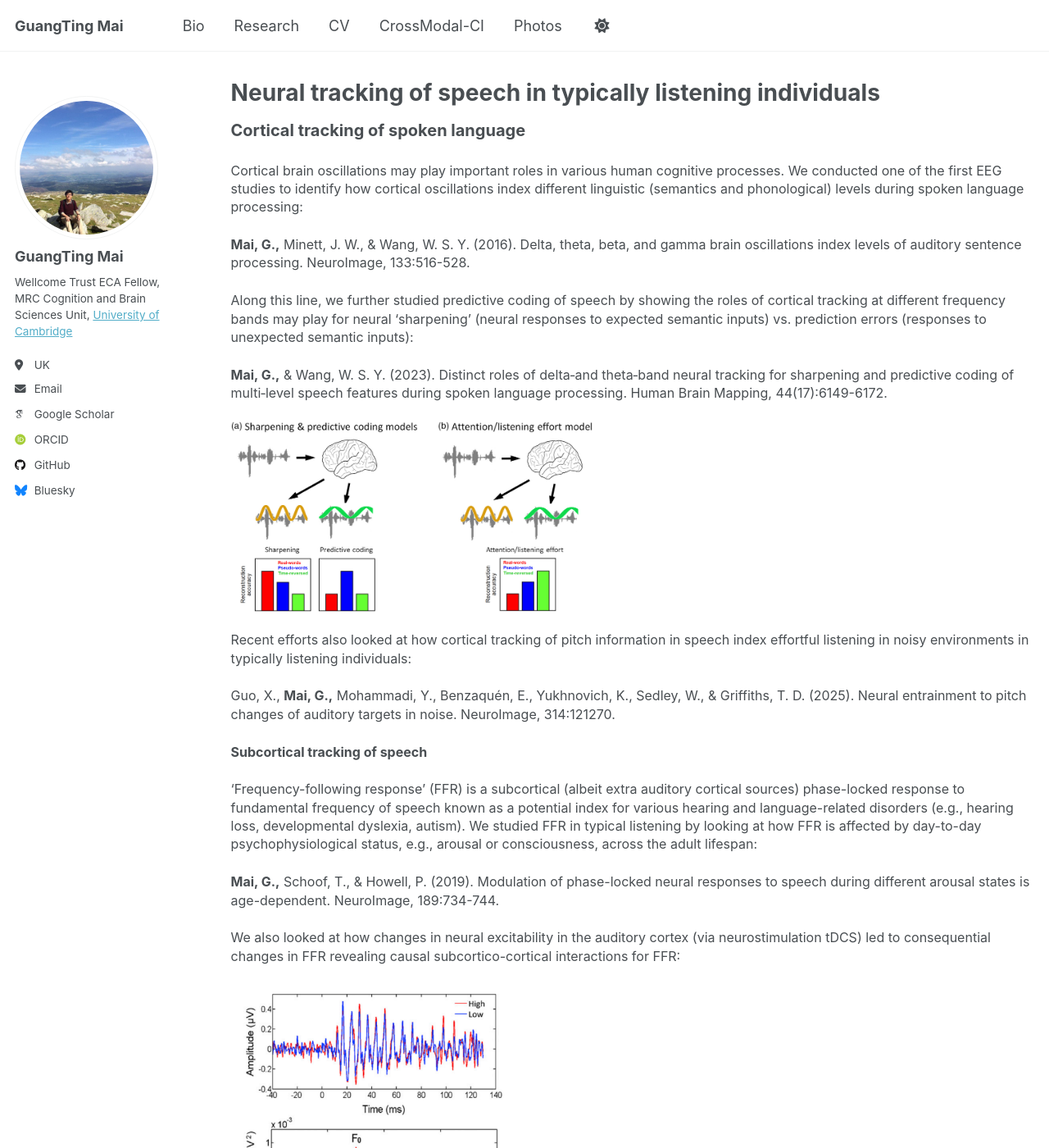
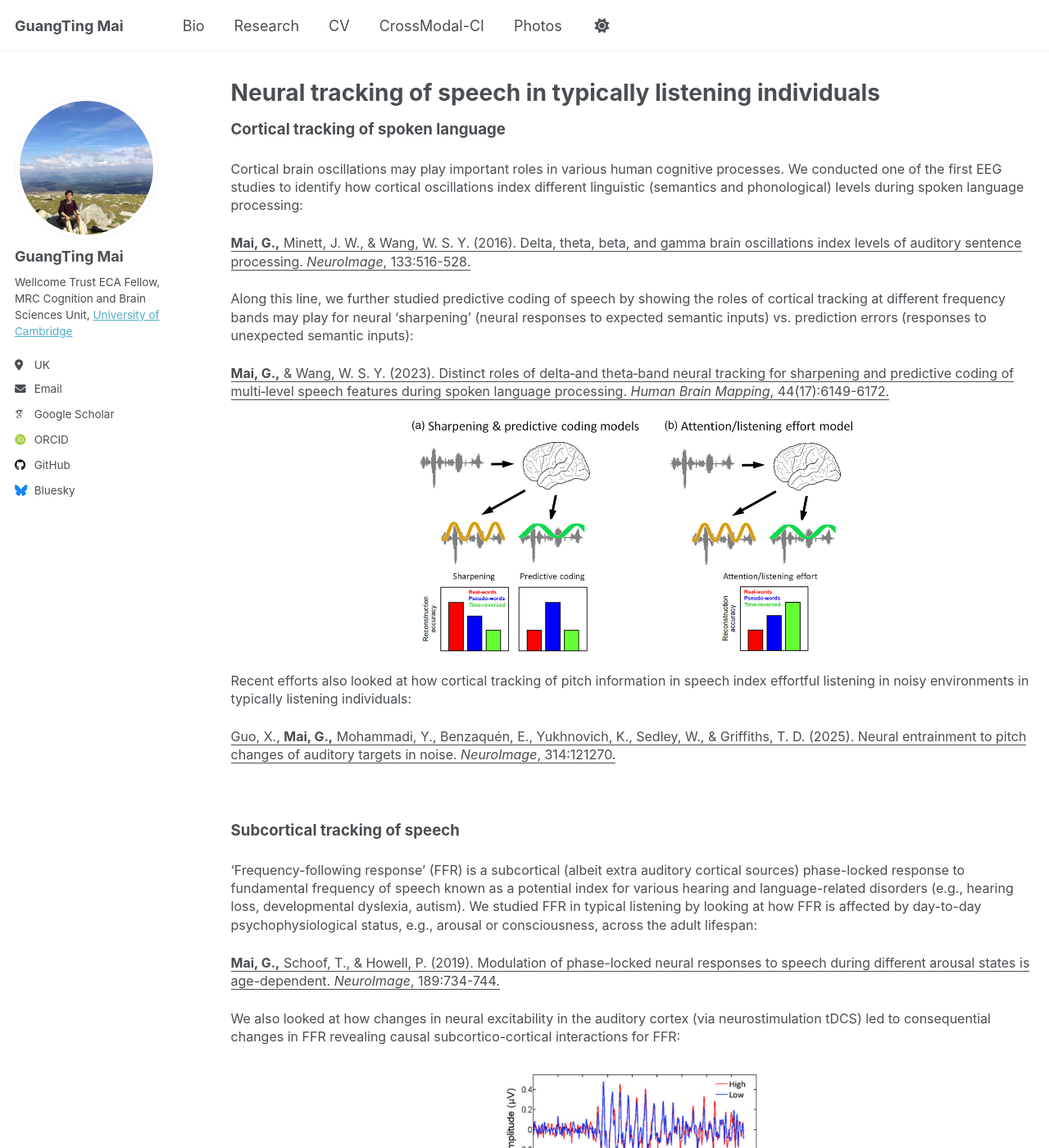
Before and after one commit to guangtingmai/guangtingmai.github.io, a Jekyll site: the page built from _pages/neuraltrack-typical.html, in a window 1280 px wide and 1400 px high. Shown: the whole window at 82% size. Built offline with Jekyll 4.4.1, drawn with Linux system fonts in a browser that asks for light colours; some web fonts are replaced; some of the changed text lies outside the part shown.

Commit message:
Update neuraltrack-typical.html

```diff
--- a/_pages/neuraltrack-typical.html
+++ b/_pages/neuraltrack-typical.html
@@ -4,34 +4,35 @@ title: "Neural tracking of speech in typically listening individuals"
 permalink: /neuraltrack-typical/
 author_profile: true
 ---
-<p><span style="font-size: 15pt;line-height: 1.4;display: block;margin-bottom: 0.1vh"><strong>Cortical tracking of spoken language</strong></span></p>
+<p><span style="font-size: 14pt;line-height: 1.4;display: block;margin-bottom: 0.1vh"><strong>Cortical tracking of spoken language</strong></span></p>
 <p><span style="font-size: 12pt;line-height: 1.4;display: block;margin-bottom: 0.1vh">Cortical brain oscillations may play important roles in
   various human cognitive processes. We conducted one of the first EEG studies to identify how cortical oscillations index different linguistic
   (semantics and phonological) levels during spoken language processing:</span></p>
-<p><span style="font-size: 12pt;line-height: 1.4;display: block;margin-bottom: 0.1vh"><strong>Mai, G.,</strong> Minett, J. W., & Wang, W. S. Y. (2016). Delta, theta, beta, and gamma brain oscillations index levels of auditory sentence processing. NeuroImage, 133:516-528.</span></p>
+<p><span style="font-size: 12pt;line-height: 1.4;display: block;margin-bottom: 0.1vh"><u><strong>Mai, G.,</strong> Minett, J. W., & Wang, W. S. Y. (2016). Delta, theta, beta, and gamma brain oscillations index levels of auditory sentence processing. <i>NeuroImage</i>, 133:516-528.</u></span></p>
 <p><span style="font-size: 12pt;line-height: 1.4;display: block;margin-bottom: 0.1vh">Along this line, we further studied predictive coding of
   speech by showing the roles of cortical tracking at different frequency bands may play for neural ‘sharpening’ (neural responses to expected
   semantic inputs) vs. prediction errors (responses to unexpected semantic inputs):</span></p>
-<p><span style="font-size: 12pt;line-height: 1.4;display: block;margin-bottom: 0.1vh"><strong>Mai, G.,</strong> & Wang, W. S. Y. (2023). Distinct roles of delta‐and theta‐band neural tracking for sharpening and predictive coding of multi‐level speech features during spoken language processing. Human Brain Mapping, 44(17):6149-6172.</span></p>
-<p align="centre">
-  <img src="https://guangtingmai.github.io/images/hbm.jpg" width="45%">
+<p><span style="font-size: 12pt;line-height: 1.4;display: block;margin-bottom: 0.1vh"><u><strong>Mai, G.,</strong> & Wang, W. S. Y. (2023). Distinct roles of delta‐and theta‐band neural tracking for sharpening and predictive coding of multi‐level speech features during spoken language processing. <i>Human Brain Mapping</i>, 44(17):6149-6172.</u></span></p>
+<p align="center">
+  <img src="https://guangtingmai.github.io/images/hbm.jpg" width="55%">
 </p>
 <p><span style="font-size: 12pt;line-height: 1.4;display: block;margin-bottom: 0.1vh">Recent efforts also looked at how cortical tracking of
   pitch information in speech index effortful listening in noisy environments in typically listening individuals:</span></p>
-<p><span style="font-size: 12pt;line-height: 1.4;display: block;margin-bottom: 0.1vh">Guo, X., <strong>Mai, G.,</strong> Mohammadi, Y., Benzaquén, E., Yukhnovich, K., Sedley, W., & Griffiths, T. D. (2025). Neural entrainment to pitch changes of auditory targets in noise. NeuroImage, 314:121270.</span></p>
-<p><span style="font-size: 12pt;line-height: 1.4;display: block;margin-bottom: 0.1vh"><strong>Subcortical tracking of speech</strong></span></p>
+<p><span style="font-size: 12pt;line-height: 1.4;display: block;margin-bottom: 0.1vh"><u>Guo, X., <strong>Mai, G.,</strong> Mohammadi, Y., Benzaquén, E., Yukhnovich, K., Sedley, W., & Griffiths, T. D. (2025). Neural entrainment to pitch changes of auditory targets in noise. <i>NeuroImage</i>, 314:121270.</u></span></p>
+<br>
+<p><span style="font-size: 14pt;line-height: 1.4;display: block;margin-bottom: 0.1vh"><strong>Subcortical tracking of speech</strong></span></p>
 <p><span style="font-size: 12pt;line-height: 1.4;display: block;margin-bottom: 0.1vh">‘Frequency-following response’ (FFR) is a subcortical
   (albeit extra auditory cortical sources) phase-locked response to fundamental frequency of speech known as a potential index for various hearing
   and language-related disorders (e.g., hearing loss, developmental dyslexia, autism). We studied FFR in typical listening by looking at how FFR
   is affected by day-to-day psychophysiological status, e.g., arousal or consciousness, across the adult lifespan:</span></p>
-<p><span style="font-size: 12pt;line-height: 1.4;display: block;margin-bottom: 0.1vh"><strong>Mai, G.,</strong> Schoof, T., & Howell, P. (2019). Modulation of phase-locked neural responses to speech during different arousal states is age-dependent. NeuroImage, 189:734-744.</span></p>
+<p><span style="font-size: 12pt;line-height: 1.4;display: block;margin-bottom: 0.1vh"><u><strong>Mai, G.,</strong> Schoof, T., & Howell, P. (2019). Modulation of phase-locked neural responses to speech during different arousal states is age-dependent. <i>NeuroImage</i>, 189:734-744.</u></span></p>
 <p><span style="font-size: 12pt;line-height: 1.4;display: block;margin-bottom: 0.1vh">We also looked at how changes in neural excitability in the
   auditory cortex (via neurostimulation tDCS) led to consequential changes in FFR revealing causal subcortico-cortical interactions for FFR:</span></p>
-<p align="centre">
+<p align="center">
   <img src="https://guangtingmai.github.io/images/neuroimage2019.png" width="35%">
 </p>
-<p><span style="font-size: 12pt;line-height: 1.4;display: block;margin-bottom: 0.1vh"><strong>Mai, G.,</strong> & Howell, P. (2022). Causal relationship between the right auditory cortex and speech-evoked envelope-following response: evidence from combined transcranial stimulation and electroencephalography. Cerebral Cortex, 32(7):1437-1454.</span></p>
-<p align="centre">
-  <img src="https://guangtingmai.github.io/images/cc2022.png" width="65%">
+<p><span style="font-size: 12pt;line-height: 1.4;display: block;margin-bottom: 0.1vh"><u><strong>Mai, G.,</strong> & Howell, P. (2022). Causal relationship between the right auditory cortex and speech-evoked envelope-following response: evidence from combined transcranial stimulation and electroencephalography. <i>Cerebral Cortex</i>, 32(7):1437-1454.</u></span></p>
+<p align="center">
+  <img src="https://guangtingmai.github.io/images/cc2022.png" width="85%">
   <br>
 </p>
```
